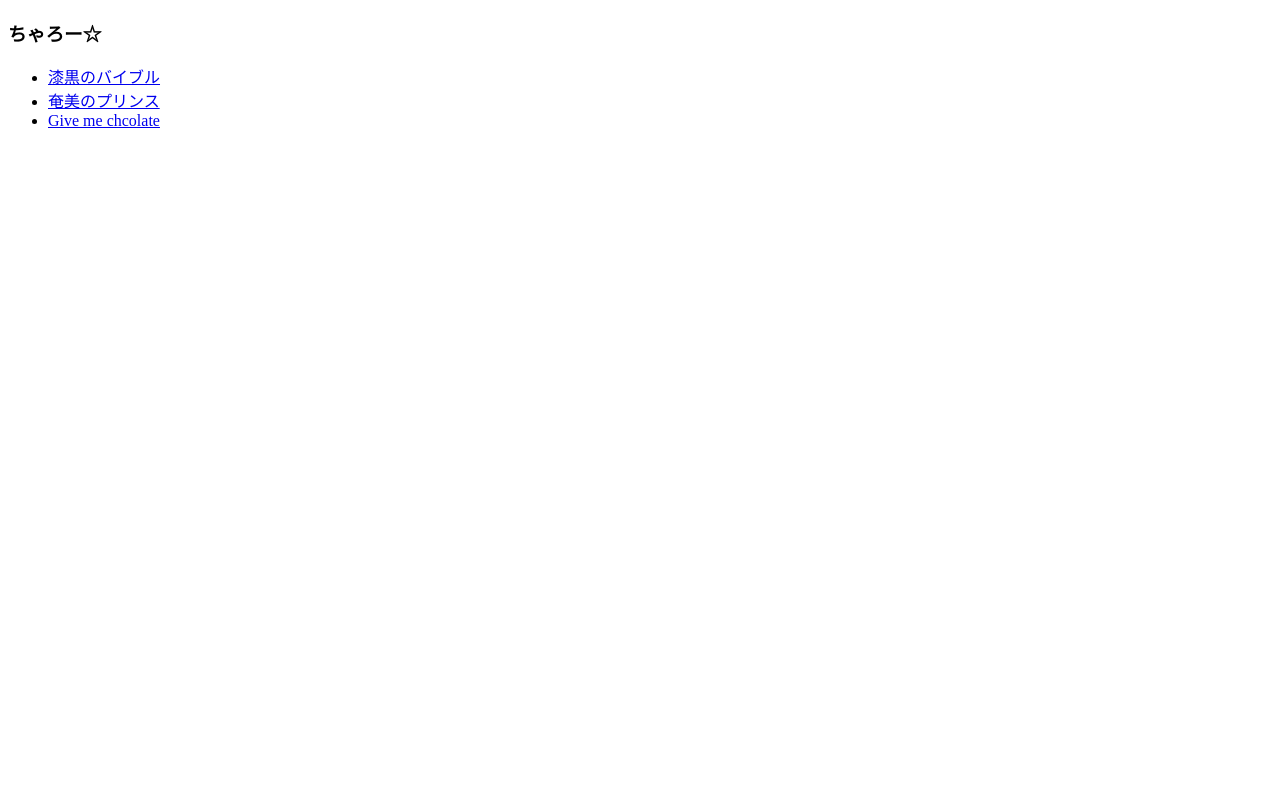
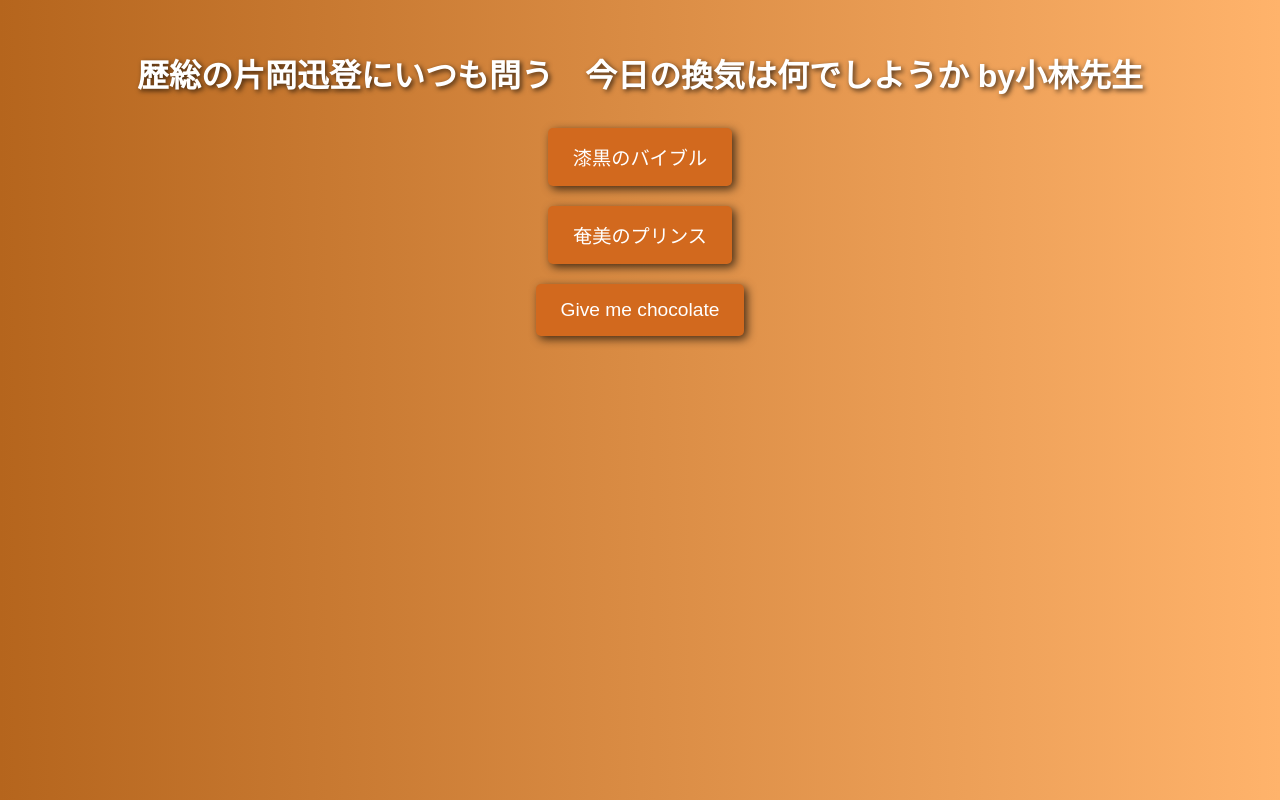
Before and after one commit to Rikuto6425/1-8, a plain HTML site: page index.html in a window 1280 px wide. Drawn offline with Linux system fonts and the light colour scheme.

Commit message:
Update index.html

```diff
--- a/index.html
+++ b/index.html
@@ -4,38 +4,115 @@
     <meta charset="UTF-8">
     <meta name="viewport" content="width=device-width, initial-scale=1.0">
     <title>実験だよお～！</title>
+    <style>
+        body {
+            font-family: "Arial", sans-serif;
+            text-align: center;
+            color: #fff;
+            transition: background 0.5s ease-in-out;
+        }
+        h3 {
+            font-size: 2em;
+            margin-top: 50px;
+            text-shadow: 2px 2px 5px rgba(0, 0, 0, 0.7);
+        }
+        ul {
+            list-style: none;
+            padding: 0;
+        }
+        li {
+            margin: 20px 0;
+        }
+        a {
+            display: inline-block;
+            text-decoration: none;
+            padding: 15px 25px;
+            border-radius: 5px;
+            font-size: 1.2em;
+            box-shadow: 3px 3px 10px rgba(0, 0, 0, 0.7);
+            transition: 0.3s;
+        }
+    </style>
     <script>
-        // Google ドライブのダウンロードリンク
+        const themes = [
+            {
+                background: "linear-gradient(to right, #232526, #414345)",
+                buttonBg: "#444",
+                buttonHover: "#666",
+                title: "ブラックサンダーストリーム",
+                highlight: "平蔵の黒歴史"
+            },
+            {
+                background: "linear-gradient(to right, #ff9a9e, #fad0c4)",
+                buttonBg: "#ff6b81",
+                buttonHover: "#ff4757",
+                title: "D.D.",
+                highlight: "あーりえない"
+            },
+            {
+                background: "linear-gradient(to right, #b5651d, #ffb36b)",
+                buttonBg: "#d2691e",
+                buttonHover: "#e07b39",
+                title: "歴総の片岡迅登にいつも問う　今日の換気は何でしようか by小林先生",
+                highlight: "Second World warrrrrrrr!"
+            }
+        ];
+
+        document.addEventListener("DOMContentLoaded", () => {
+            let theme = themes[Math.floor(Math.random() * themes.length)];
+            document.body.style.background = theme.background;
+            document.documentElement.style.setProperty("--button-bg", theme.buttonBg);
+            document.documentElement.style.setProperty("--button-hover", theme.buttonHover);
+            document.getElementById("title").innerText = theme.title;
+            document.querySelectorAll("a").forEach(link => {
+                if (link.innerText.includes(theme.highlight)) {
+                    link.style.fontWeight = "bold";
+                    link.style.fontSize = "1.5em";
+                    link.style.textDecoration = "underline";
+                }
+            });
+        });
+    </script>
+    <style>
+        a {
+            background: var(--button-bg, #444);
+            color: white;
+        }
+        a:hover {
+            background: var(--button-hover, #666);
+            transform: scale(1.1);
+        }
+    </style>
+</head>
+<body>
+    <h3 id="title">ようこそ</h3>
+    <ul>
+        <li><a href="#" onclick="requestPassword('平蔵の黒歴史')">漆黒のバイブル</a></li>
+        <li><a href="#" onclick="requestPassword('あーりえない')">奄美のプリンス</a></li>
+        <li><a href="#" onclick="requestPassword('Second World warrrrrrrr!')">Give me chocolate</a></li>
+    </ul>
+    <script>
         const files = {
             "平蔵の黒歴史": "index1.html",
-            "あ-りえない": "index2.html",
-            "Second World warrrrrrrr": "index3.html"
+            "あーりえない":  "index2.html",
+            "Second World warrrrrrrr!": "index3.html"
         };
 
-        // ファイルごとのパスワード設定
         const passwords = {
             "平蔵の黒歴史": "ものさし",
-            "あ-りえない": "サッシィ-",
+            "あーりえない": "サッシィー",
             "Second World warrrrrrrr!": "cold war"
         };
 
         function requestPassword(fileName) {
-            let userPassword = prompt(fileName + " のパスワードを入力してね！:");
+            let userPassword = prompt(fileName + " の<愛>言葉を入力してね！:");
 
             if (userPassword === passwords[fileName]) {
-                window.location.href = files[fileName]; // Google ドライブのダウンロードリンクを開く
+                window.location.href = files[fileName];
             } else {
                 alert("パスワードが違うよお＞＜");
             }
         }
     </script>
-</head>
-<body>
-    <h3>ちゃろー☆</h3>
-    <ul>
-        <li><a href="#" onclick="requestPassword('平蔵の黒歴史')">漆黒のバイブル</a></li>
-        <li><a href="#" onclick="requestPassword('あーりえない')">奄美のプリンス</a></li>
-        <li><a href="#" onclick="requestPassword('Second World warrrrrrrr!')">Give me chcolate</a></li>
-    </ul>
 </body>
 </html>
```
